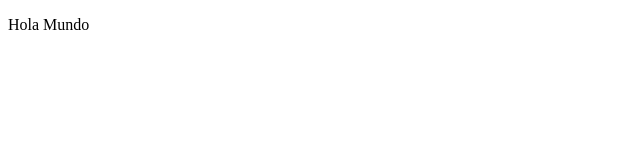
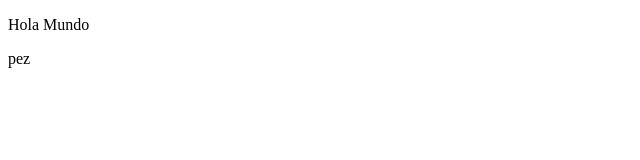
Before and after one commit to JuanVascoGiraldo/4IV7-ProyectoAula-Eq3-Fitracker, a plain HTML site: page index.html in a window 1280 px wide. Shown: the full height of the page, 0-640 px from the left. Drawn offline with Linux system fonts and the light colour scheme.

Commit message:
confirmo los cambios

```diff
--- a/index.html
+++ b/index.html
@@ -8,5 +8,6 @@
 </head>
 <body>
     <p>Hola Mundo</p>
+    <p>pez</p>
 </body>
 </html>
```
